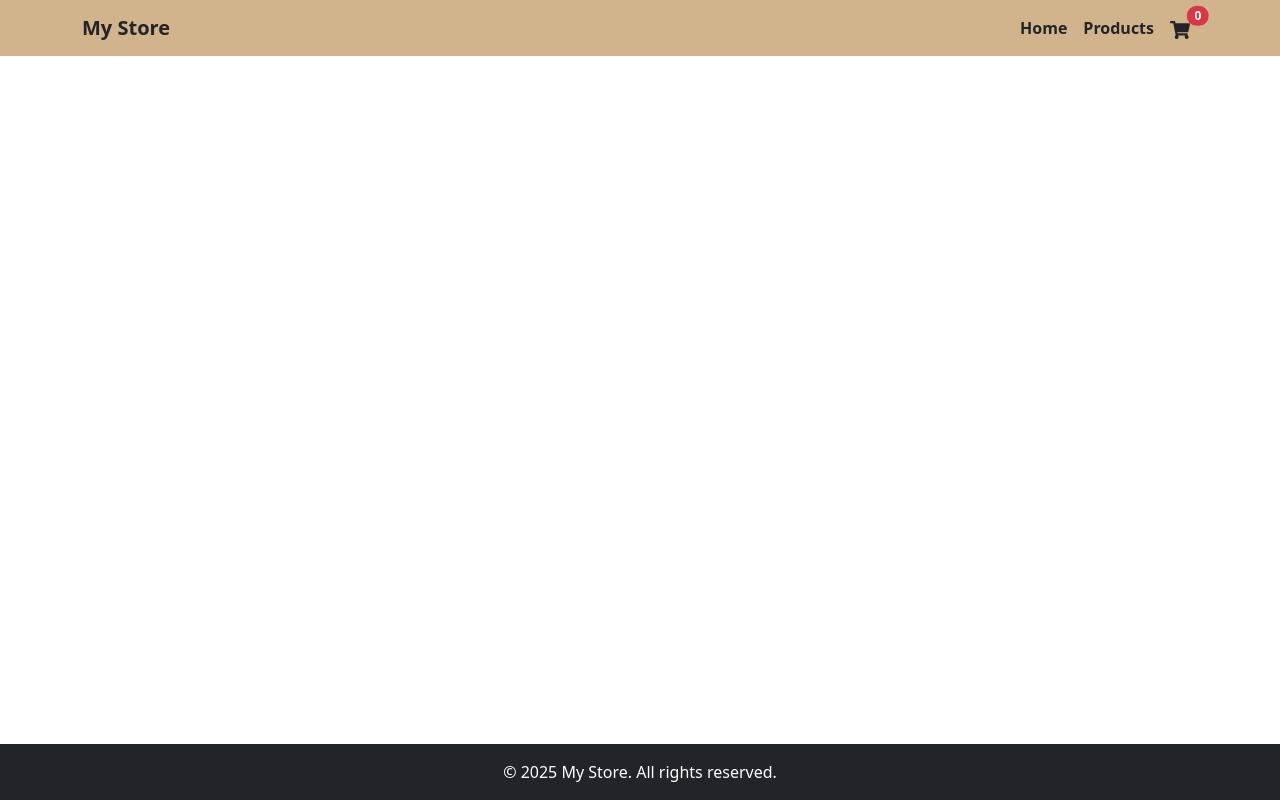
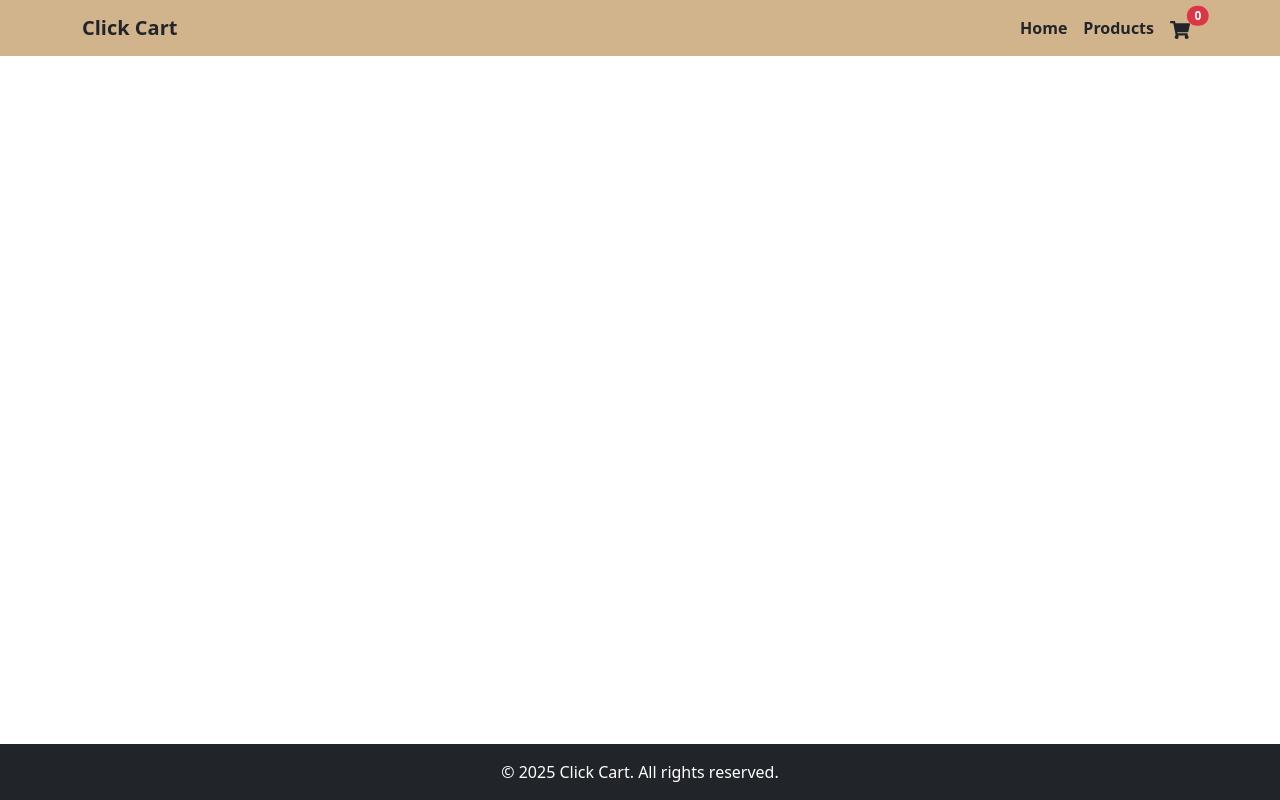
Before and after one commit to Hemabindu-Annadanam/Webpage, a React (Create React App) app: page / in a window 1280 px wide. Built offline with nearby package versions, Linux system fonts and the light colour scheme.

Commit message:
Changed Cart Name]

```diff
--- a/public/index.html
+++ b/public/index.html
@@ -25,7 +25,7 @@
       work correctly both with client-side routing and a non-root public URL.
       Learn how to configure a non-root public URL by running `npm run build`.
     -->
-    <title>My Store</title>
+    <title>Click Cart</title>
   </head>
   <body>
     <noscript>You need to enable JavaScript to run this app.</noscript>
--- a/src/components/Footer.js
+++ b/src/components/Footer.js
@@ -4,7 +4,7 @@ import { Container } from 'react-bootstrap';
 const Footer = () => (
   <footer className="bg-dark text-white text-center py-3 mt-auto">
     <Container>
-      <p className="mb-0">&copy; 2025 My Store. All rights reserved.</p>
+      <p className="mb-0">&copy; 2025 Click Cart. All rights reserved.</p>
     </Container>
   </footer>
 );
--- a/src/components/Header.js
+++ b/src/components/Header.js
@@ -15,7 +15,7 @@ const Header = ({ cartCount,onAddToCart }) => {
        <Navbar className="custom-navbar fixed-top" variant="dark" expand="lg">
     <Container>
       <Navbar.Brand >
-        <Nav.Link as={Link} to="Webpage/" className="text-dark"><b>My Store</b></Nav.Link>
+        <Nav.Link as={Link} to="Webpage/" className="text-dark"><b>Click Cart</b></Nav.Link>
 
         </Navbar.Brand>
       <Navbar.Toggle aria-controls="navbar-nav" />
--- a/src/components/Home.js
+++ b/src/components/Home.js
@@ -27,7 +27,7 @@ const Home = () => (
     />
     <div className="content-overlay">
       <div className="overlay-content">
-        <h1>Welcome to Our Store</h1>
+        <h1>Welcome to Click Cart</h1>
         <p>Discover amazing deals and latest products!</p>
         {/* <button className="show-products-button" >Show Products</button> */}
         <Link to="/Webpage/products" className="show-products-button"> Show Products </Link>
```
